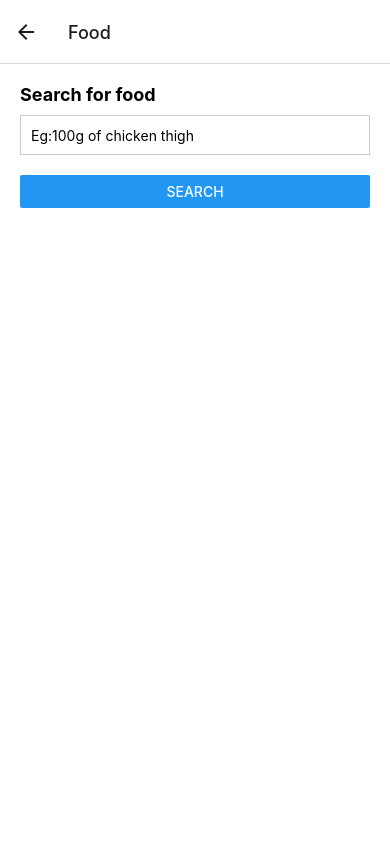
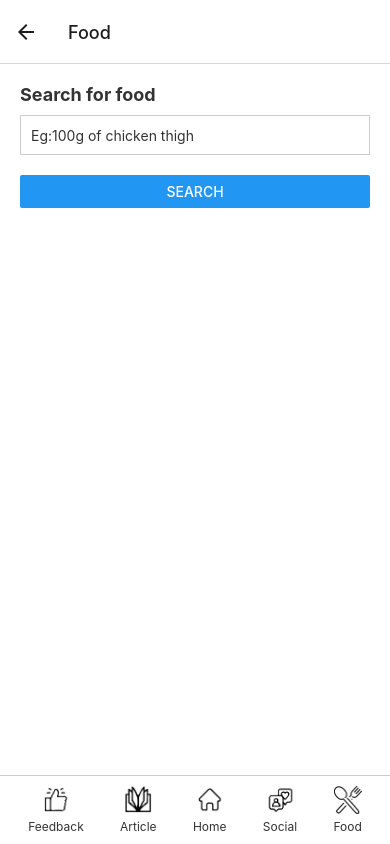
Before and after one commit to BryanLoooo/ASP_NutriTrack_Team89, a React Native app in the folder project/my-app/: screen /Food in a window 390 px wide. Built offline with nearby package versions, Linux system fonts and the light colour scheme; what @react-native-firebase/app would draw is missing.

Commit message:
Update on Food.js page with footer

```diff
--- a/project/my-app/Food.js
+++ b/project/my-app/Food.js
@@ -9,35 +9,59 @@ import {
   StyleSheet,
   FlatList,
   TouchableOpacity,
+  SafeAreaView,
 } from "react-native";
+import { useTheme } from "./ThemeContext";
+import Footer from './Footer.js'; // Adjust the path based on your project structure
 
-//Stylesheet
-const styles = StyleSheet.create({
+// Define theme settings for light and dark modes
+const themes = {
+  light: {
+    backgroundColor: "#fff",
+    textColor: "#333",
+    borderColor: "#ccc",
+    linkColor: "blue",
+  },
+  dark: {
+    backgroundColor: "#333",
+    textColor: "#fff",
+    borderColor: "#888",
+    linkColor: "lightblue",
+  },
+};
+
+// Dynamic stylesheet function that adjusts styles based on the current theme
+const getStyles = (theme) =>
+  StyleSheet.create({
     container: {
       flex: 1,
       padding: 20,
-    backgroundColor: "#fff",
+      paddingBottom: 110, // Leave space for the footer
+      backgroundColor: themes[theme].backgroundColor,
     },
     label: {
       fontSize: 18,
       fontWeight: "bold",
       marginBottom: 10,
+      color: themes[theme].textColor,
     },
     input: {
       height: 40,
-    borderColor: "#ccc",
+      borderColor: themes[theme].borderColor,
       borderWidth: 1,
       paddingHorizontal: 10,
       marginBottom: 20,
+      color: themes[theme].textColor,
     },
     foodItem: {
       padding: 10,
-    borderBottomColor: "#ccc",
+      borderBottomColor: themes[theme].borderColor,
       borderBottomWidth: 1,
     },
     foodName: {
       fontSize: 16,
       fontWeight: "bold",
+      color: themes[theme].textColor,
     },
     foodDetails: {
       marginTop: 20,
@@ -53,17 +77,22 @@ const styles = StyleSheet.create({
     macroLabel: {
       fontSize: 16,
       flex: 1,
+      color: themes[theme].textColor,
     },
     macroInput: {
       flex: 2,
       height: 40,
-    borderColor: "#ccc",
+      borderColor: themes[theme].borderColor,
       borderWidth: 1,
       paddingHorizontal: 10,
+      color: themes[theme].textColor,
     },
   });
 
-const FoodScreen = () => {
+const FoodScreen = ({ navigation }) => {
+  const { theme } = useTheme(); // Get the current theme
+  const styles = getStyles(theme); // Get styles based on the current theme
+
   const [query, setQuery] = useState("");
   const [foods, setFoods] = useState([]);
   const [selectedFood, setSelectedFood] = useState(null);
@@ -118,6 +147,7 @@ const FoodScreen = () => {
   };
 
   return (
+    <SafeAreaView style={{ flex: 1 }}>
       <View style={styles.container}>
         <Text style={styles.label}>Search for food</Text>
         <TextInput
@@ -184,6 +214,8 @@ const FoodScreen = () => {
           />
         )}
       </View>
+      <Footer theme={theme} navigation={navigation} />
+    </SafeAreaView>
   );
 };
 
```
Lines whose indentation alone changed are shown as unchanged.
